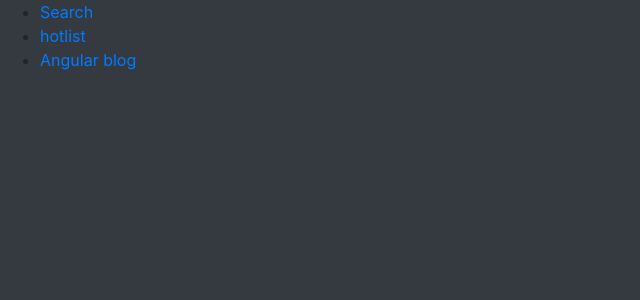
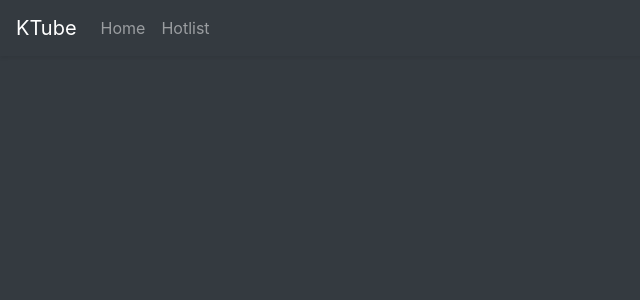
Before and after one commit to gyp2019/test-album, an Angular app: page / in a window 1280 px wide. Shown: the top 300 px of the page, without its empty margins (0-640 px from the left). Built offline with nearby package versions, Linux system fonts and the light colour scheme.

Commit message:
add topbar

```diff
--- a/src/app/app.component.html
+++ b/src/app/app.component.html
@@ -1,13 +1,2 @@
-<ul>
-  <li>
-    <a [routerLink]="['search']">Search</a>
-  </li>
-  <li>
-    <a [routerLink]="['hotlist']">hotlist</a>
-  </li>
-  <li>
-    <a href="https://blog.angular.io/">Angular blog</a>
-  </li>
-</ul>
-
+<app-topbar></app-topbar>
 <router-outlet></router-outlet>
--- a/src/app/app.module.ts
+++ b/src/app/app.module.ts
@@ -8,6 +8,7 @@
 import { SpotifySearchService } from './spotify-search.service';
 import { HotlistComponent } from './hotlist/hotlist.component';
 import { ViewCountPipe } from './view-count.pipe';
+import { TopbarComponent } from './topbar/topbar.component';
 
 const routes: Routes = [
   { path: 'search', component: SearchComponent },
@@ -20,6 +21,7 @@
     SearchComponent,
     HotlistComponent,
     ViewCountPipe,
+    TopbarComponent,
   ],
   imports: [
     BrowserModule,
--- /dev/null
+++ b/src/app/topbar/topbar.component.html
@@ -0,0 +1,9 @@
+<nav class="navbar navbar-expand navbar-dark bg-dark mb-3 shadow-sm">
+  <a class="navbar-brand" href="#">KTube</a>
+  <div class="collapse navbar-collapse" id="navbarSupportedContent">
+    <div class="navbar-nav">
+      <a class="nav-item nav-link" [routerLink]="['home']" >Home</a>
+      <a class="nav-item nav-link" [routerLink]="['hotlist']" >Hotlist</a>
+    </div>
+  </div>
+</nav>
--- /dev/null
+++ b/src/app/topbar/topbar.component.ts
@@ -0,0 +1,15 @@
+import { Component, OnInit } from '@angular/core';
+
+@Component({
+  selector: 'app-topbar',
+  templateUrl: './topbar.component.html',
+  styleUrls: ['./topbar.component.css']
+})
+export class TopbarComponent implements OnInit {
+
+  constructor() { }
+
+  ngOnInit() {
+  }
+
+}
```
Also changed, not shown: src/app/topbar/topbar.component.css (added), 1 other file (tests, documents, lock files or other folders).
